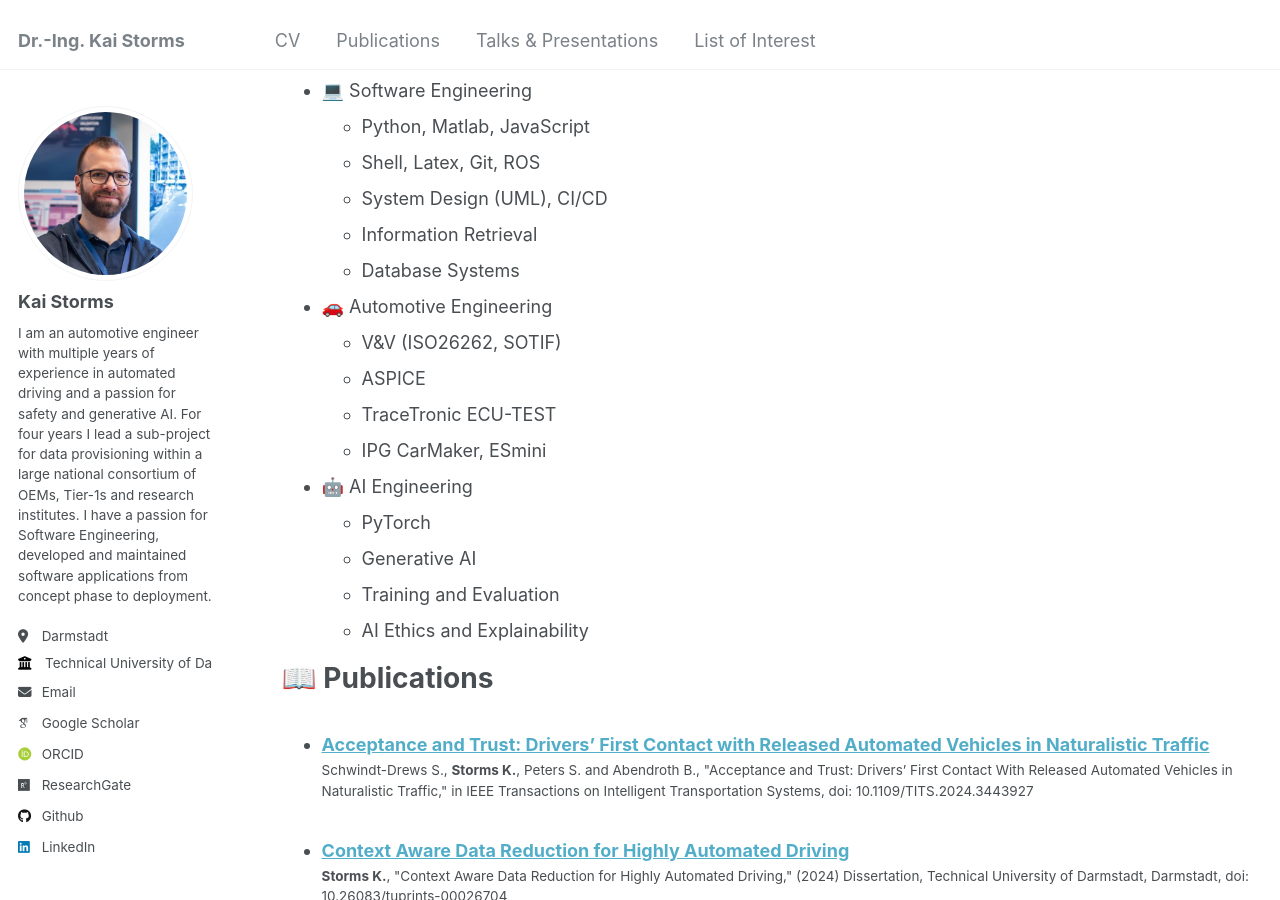
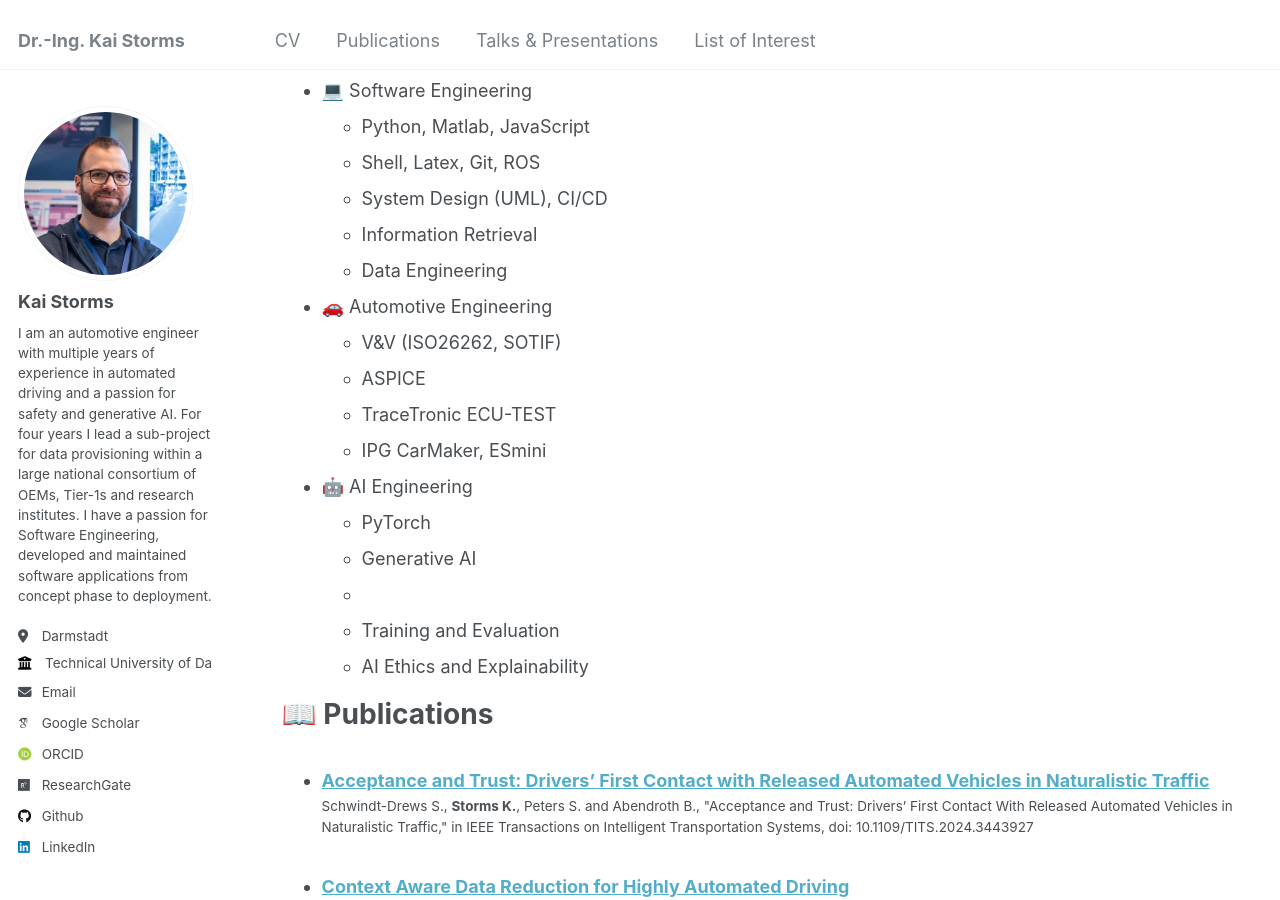
Before and after one commit to kai-storms/kai-storms.github.io, a Jekyll site: the page built from _pages/cv.md, in a window 1280 px wide and 900 px high, scrolled down 1325 px. Built offline with Jekyll 4.4.1, drawn with Linux system fonts in a browser that asks for light colours; some web fonts are replaced.

Commit message:
Update cv.md

```diff
--- a/_pages/cv.md
+++ b/_pages/cv.md
@@ -55,7 +55,7 @@ redirect_from:
   * Shell, Latex, Git, ROS
   * System Design (UML), CI/CD
   * Information Retrieval
-  * Database Systems
+  * Data Engineering
 * 🚗 Automotive Engineering
   * V&V (ISO26262, SOTIF)
   * ASPICE
@@ -64,6 +64,7 @@ redirect_from:
 * 🤖 AI Engineering
   * PyTorch
   * Generative AI
+  *
   * Training and Evaluation
   * AI Ethics and Explainability
 
```
